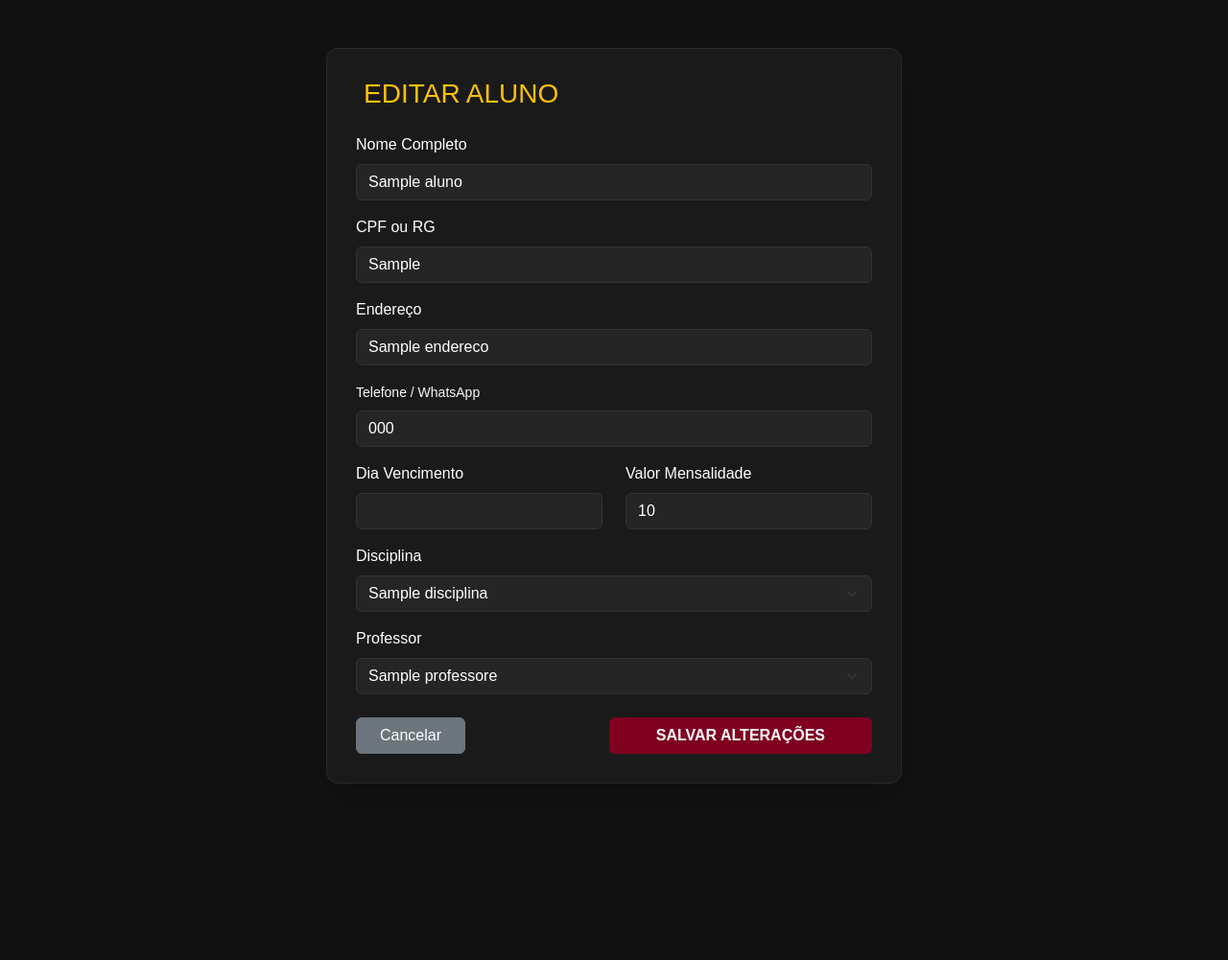
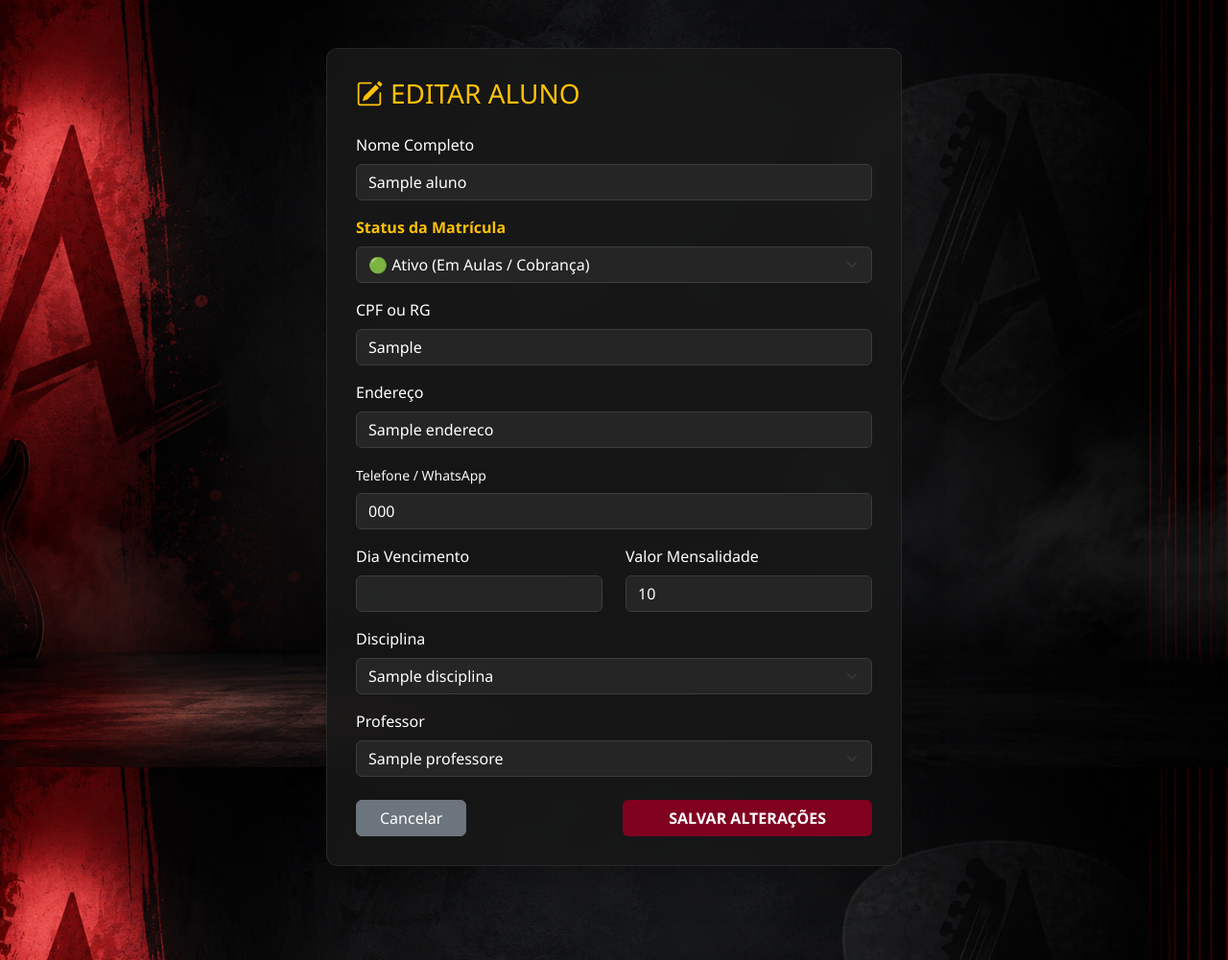
Before and after one commit to brunomoura88/music-school-manager, a Flask app: template templates/editar_aluno.html in a window 1280 px wide. Shown: the whole page at 96% size. Before the commit the page ends 817 px from the top, so only its background shows below. Run offline with Flask 3, Linux system fonts and the light colour scheme; the template is opened without the code that fills it: most values are stand-ins (such as "Sample title", 1, 10 or a date in 2020); some libraries are stand-ins or nearby versions.

Commit message:
Enhance student edit page with new styles and layout

```diff
--- a/templates/editar_aluno.html
+++ b/templates/editar_aluno.html
@@ -3,20 +3,60 @@
 <head>
     <link rel="icon" type="image/png" href="{{ url_for('static', filename='img/favicon.png') }}">
     <meta charset="UTF-8">
+    <meta name="viewport" content="width=device-width, initial-scale=1.0">
     <title>Estúdio A - Editar Aluno</title>
-    <link href="https://cdn.jsdelivr.net/npm/bootstrap@v5.3.0/dist/css/bootstrap.min.css" rel="stylesheet">
+    <link href="https://cdn.jsdelivr.net/npm/bootstrap@5.3.0/dist/css/bootstrap.min.css" rel="stylesheet">
+    <link rel="stylesheet" href="https://cdn.jsdelivr.net/npm/bootstrap-icons@1.11.1/font/bootstrap-icons.css">
     <style>
-        body { background-color: #121212; color: white; font-family: sans-serif; }
-        .painel-cadastro { background-color: #1a1a1a; border: 1px solid #2a2a2a; border-radius: 12px; padding: 30px; max-width: 600px; margin: 50px auto; }
-        .form-control, .form-select { background-color: #252525; border: 1px solid #333; color: white; }
-        .form-control:focus, .form-select:focus { background-color: #303030; border-color: #800020; color: white; box-shadow: none; }
-        .btn-bordor { background-color: #800020; color: white; font-weight: bold; }
-        .btn-bordor:hover { background-color: #600018; color: white; }
+        body {
+            background-color: #0b0b0b;
+            background-image: url("{{ url_for('static', filename='img/fundosistema.png') }}");
+            background-size: cover;
+            background-position: center;
+            background-repeat: no-repeat;
+            background-attachment: fixed;
+            color: white;
+            font-family: 'Segoe UI', Tahoma, Geneva, Verdana, sans-serif;
+            min-height: 100vh;
+        }
+        .painel-cadastro {
+            background-color: rgba(24, 24, 24, 0.85);
+            backdrop-filter: blur(12px);
+            -webkit-backdrop-filter: blur(12px);
+            border: 1px solid rgba(255, 255, 255, 0.08);
+            border-radius: 12px;
+            padding: 30px;
+            max-width: 600px;
+            margin: 50px auto;
+            box-shadow: 0 8px 32px rgba(0,0,0,0.5);
+        }
+        .form-control, .form-select {
+            background-color: #252525;
+            border: 1px solid #3d3d3d;
+            color: white;
+        }
+        .form-control:focus, .form-select:focus {
+            background-color: #303030;
+            border-color: #800020;
+            color: white;
+            box-shadow: 0 0 0 0.25rem rgba(128, 0, 32, 0.25);
+        }
+        .btn-bordor {
+            background-color: #800020;
+            color: white;
+            font-weight: bold;
+            border: none;
+            transition: background 0.3s;
+        }
+        .btn-bordor:hover {
+            background-color: #a00028;
+            color: white;
+        }
     </style>
 </head>
 <body>
 
-    <div class="container">
+    <div class="container pb-5">
         <div class="painel-cadastro shadow-lg">
             <h3 class="text-warning mb-4"><i class="bi bi-pencil-square me-2"></i>EDITAR ALUNO</h3>
 
@@ -25,6 +65,14 @@
                 <div class="mb-3">
                     <label class="form-label">Nome Completo</label>
                     <input type="text" name="nome" class="form-control" value="{{ aluno.nome }}" required>
+                </div>
+
+                <div class="mb-3">
+                    <label class="form-label text-warning fw-bold">Status da Matrícula</label>
+                    <select name="status" class="form-select" required>
+                        <option value="Ativo" {% if aluno.status == 'Ativo' or not aluno.status %} selected {% endif %}>🟢 Ativo (Em Aulas / Cobrança)</option>
+                        <option value="Pré-cadastro" {% if aluno.status == 'Pré-cadastro' %} selected {% endif %}>🟡 Pré-cadastro (Reserva de Vaga)</option>
+                    </select>
                 </div>
 
                 <div class="mb-3">
@@ -39,7 +87,7 @@
 
                 <div class="mb-3">
                     <label class="form-label text-light small">Telefone / WhatsApp</label>
-                    <input type="text" class="form-control" name="telefone" value="{{ aluno.telefone }}" placeholder="(51) 99999-9999">
+                    <input type="text" class="form-control" name="telefone" value="{{ aluno.telefone if aluno.telefone else '' }}" placeholder="(51) 99999-9999">
                 </div>
 
                 <div class="row">
```
